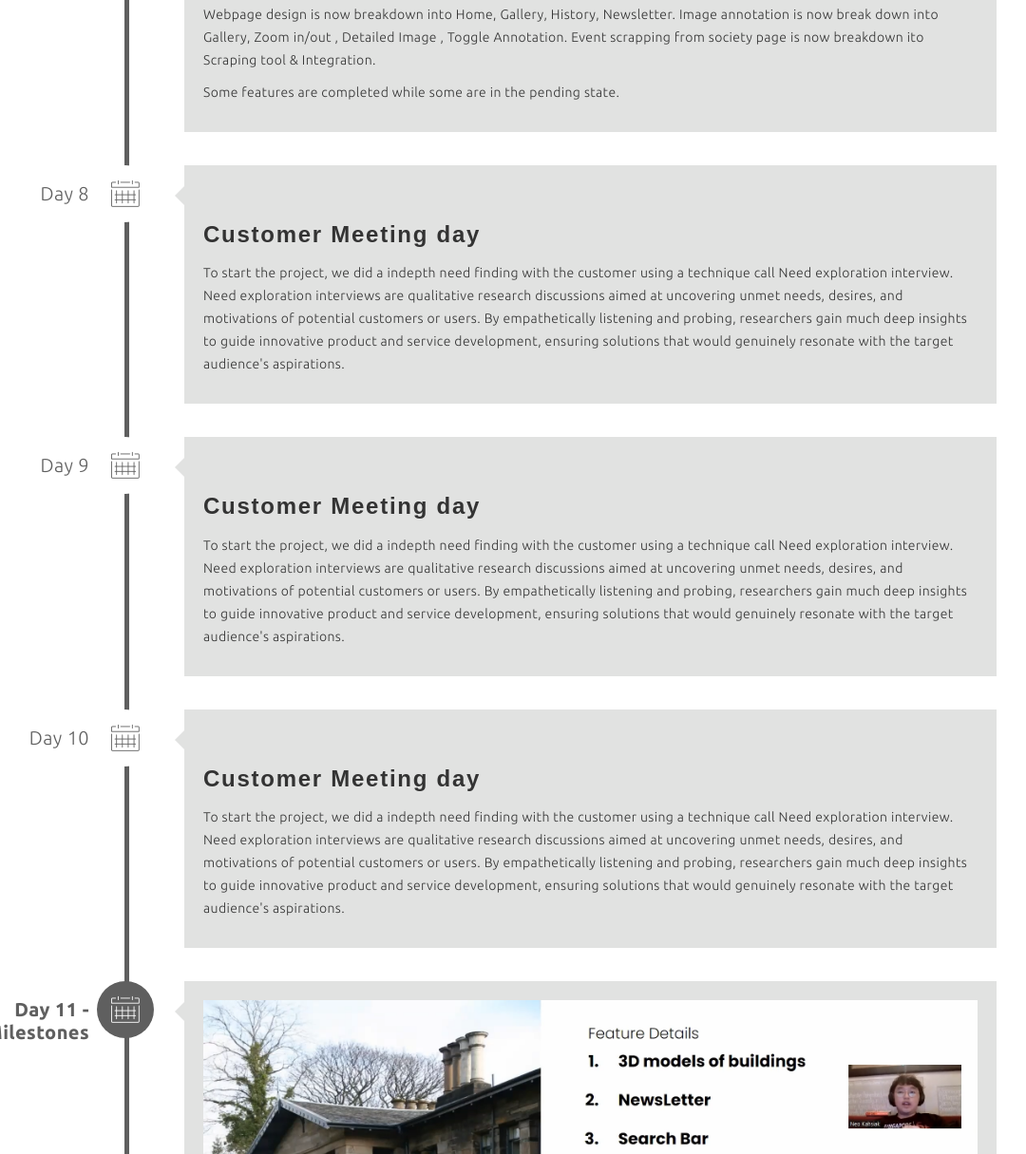
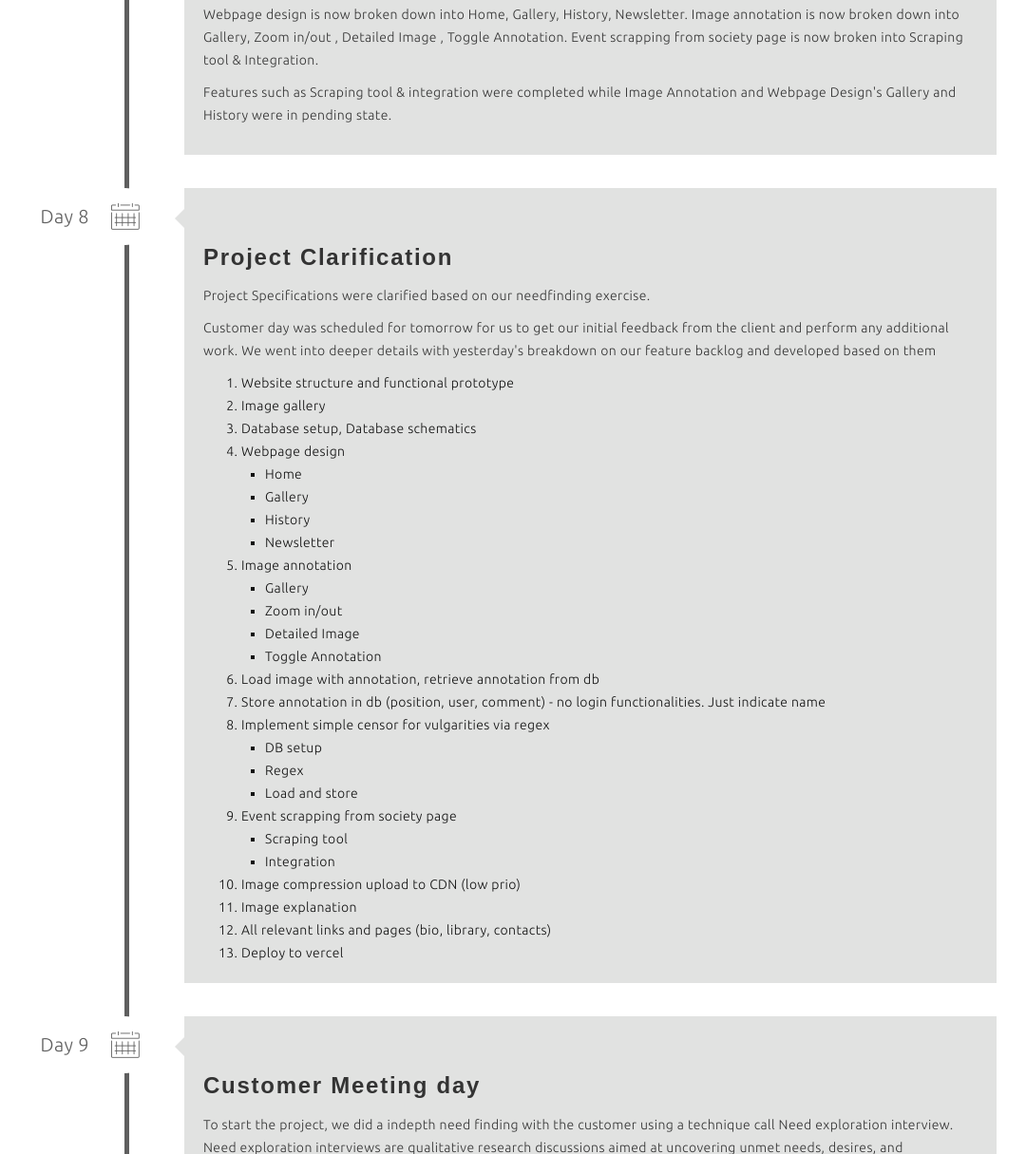
Before and after one commit to SpecialProject04b/ProjectWebPage, a website: page index.html in a window 1280 px wide. Shown: the part 7450-8665 px from the top of the page at 95% size, without its empty margins (161-1241 px from the left). Drawn offline with Linux system fonts and the light colour scheme; files whose address does not match are found by name; a web font is replaced by a local one.

Commit message:
Day 7 edit and day 8

```diff
--- a/index.html
+++ b/index.html
@@ -580,11 +580,11 @@
 
                             <h1>Feature Backlog Update</h1>
                             <p>
-                                Webpage design is now breakdown into Home, Gallery, History, Newsletter. Image annotation is now break down into Gallery, Zoom in/out , Detailed Image , Toggle Annotation. Event scrapping from society page is now breakdown ito Scraping tool & Integration.
+                                Webpage design is now broken down into Home, Gallery, History, Newsletter. Image annotation is now broken down into Gallery, Zoom in/out , Detailed Image , Toggle Annotation. Event scrapping from society page is now broken into Scraping tool & Integration.
 
                             </p>
                             <p>
-                            Some features are completed while some are in the pending state.
+                                Features such as Scraping tool & integration were completed while Image Annotation and Webpage Design's Gallery and History were in pending state.
                             </p>
                         </div>
                     </li>
@@ -597,11 +597,56 @@
                             <div class="blog-v2-image">
                             </div>
 
-                            <h1>Customer Meeting day</h1>
+                            <h1>Project Clarification</h1>
 
-                            <p>To start the project, we did a indepth need finding with the customer using a technique call Need exploration interview. Need exploration interviews are qualitative research discussions aimed at uncovering unmet needs, desires, and motivations of potential customers or users.
-                                By empathetically listening and probing, researchers gain much deep insights to guide innovative product and service development, ensuring solutions that would genuinely resonate with the target audience's aspirations.</p>
-                        </div>
+                            <p>
+                                Project Specifications were clarified based on our needfinding exercise.
+                            </p>
+                            <p>
+                                Customer day was scheduled for tomorrow for us to get our initial feedback from the client and perform any additional work. We went into deeper details with yesterday's breakdown on our feature backlog and developed based on them
+                            </p>
+                            <ol>
+                                <li>Website structure and functional prototype</li>
+                                <li>Image gallery</li>
+                                <li>Database setup, Database schematics</li>
+                                <li>Webpage design
+                                  <ul>
+                                    <li>Home</li>
+                                    <li>Gallery</li>
+                                    <li>History</li>
+                                    <li>Newsletter</li>
+                                  </ul>
+                                </li>
+                                <li>Image annotation
+                                  <ul>
+                                    <li>Gallery</li>
+                                    <li>Zoom in/out</li>
+                                    <li>Detailed Image</li>
+                                    <li>Toggle Annotation</li>
+                                  </ul>
+                                </li>
+                                <li>Load image with annotation, retrieve annotation from db</li>
+                                <li>Store annotation in db (position, user, comment) - no login functionalities. Just indicate name</li>
+                                <li>Implement simple censor for vulgarities via regex
+                                  <ul>
+                                    <li>DB setup</li>
+                                    <li>Regex</li>
+                                    <li>Load and store</li>
+                                  </ul>
+                                </li>
+                                <li>Event scrapping from society page
+                                  <ul>
+                                    <li>Scraping tool</li>
+                                    <li>Integration</li>
+                                  </ul>
+                                </li>
+                                <li>Image compression upload to CDN (low prio)</li>
+                                <li>Image explanation</li>
+                                <li>All relevant links and pages (bio, library, contacts)</li>
+                                <li>Deploy to vercel</li>
+                              </ol>
+
+                            </div>
                     </li>
                     <li>
                         <div class="cbp_tmtime">
```
